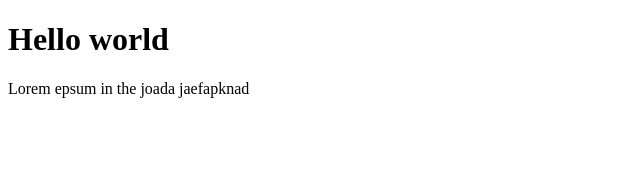
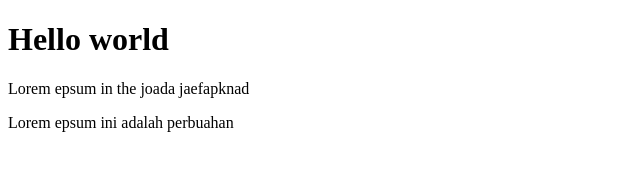
Before and after one commit to anryanp/anryan-git-test, a plain HTML site: page index.html in a window 1280 px wide. Shown: the whole page, without its empty margins (0-640 px from the left). Drawn offline with Linux system fonts and the light colour scheme.

Commit message:
menambahkan paragraf baru

```diff
--- a/index.html
+++ b/index.html
@@ -9,5 +9,6 @@
   <body>
     <h1>Hello world</h1>
     <p>Lorem epsum in the joada jaefapknad</p>
+    <p>Lorem epsum ini adalah perbuahan</p>
   </body>
 </html>
```
